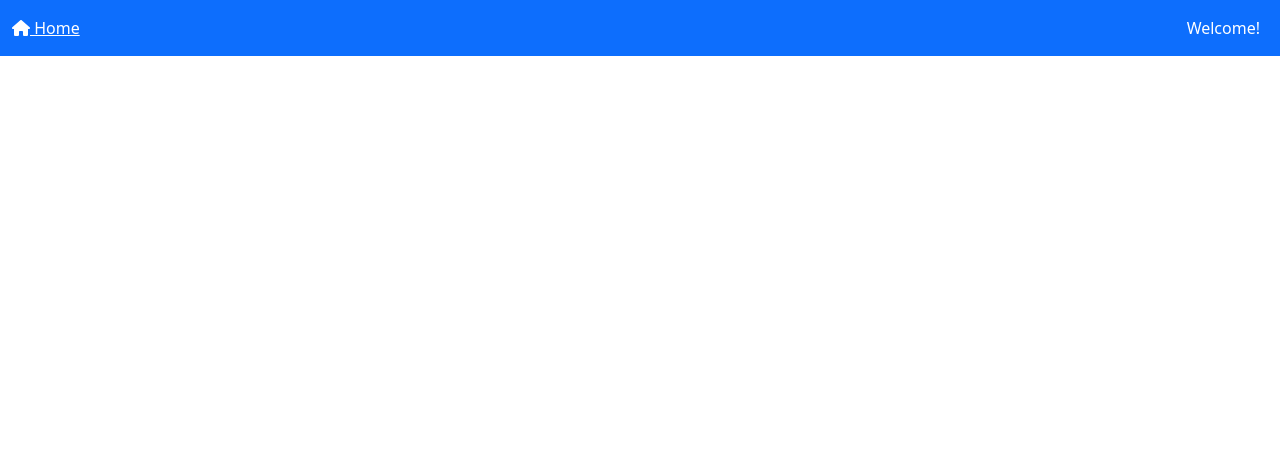
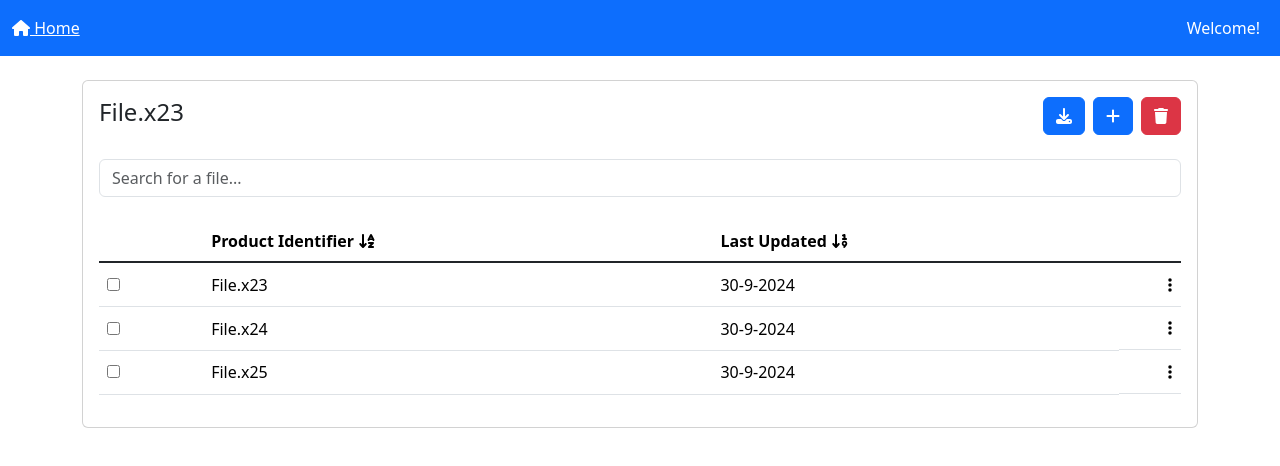
Before and after one commit to IvarOt/EVE-Frontend, a React (Vite) app in the folder eve-frontend/: page /ProductPage in a window 1280 px wide. Before the commit this address had no page. Shown: the top 466 px of the page. Built offline with nearby package versions, Linux system fonts and the light colour scheme.

Commit message:
Product page

```diff
--- a/eve-frontend/src/App.jsx
+++ b/eve-frontend/src/App.jsx
@@ -2,6 +2,7 @@ import { Routes, Route } from 'react-router-dom'
 import Dashboard from './pages/Dashboard'
 import "./App.css"
 import Navbar from './components/Navbar'
+import Productpage from './pages/Productpage'
 import Editpage from './pages/Edit-product'
 
 function App() {
@@ -11,6 +12,7 @@ function App() {
             <Routes>
                 <Route path="/" element={<Dashboard />} />
                 <Route path="/editpage" element={<Editpage />} />
+                <Route path="ProductPage" element={<Productpage />} />
             </Routes>
         </div>
     )
--- a/eve-frontend/src/pages/Dashboard.jsx
+++ b/eve-frontend/src/pages/Dashboard.jsx
@@ -2,6 +2,7 @@ import React, { useState, useEffect, useRef } from 'react';
 import { FontAwesomeIcon } from '@fortawesome/react-fontawesome';
 import { faTrash, faSortAlphaAsc, faSortNumericAsc, faEllipsisVertical } from '@fortawesome/free-solid-svg-icons';
 import UploadExcelPopup from '../components/UploadExcelPopup';
+import 'bootstrap/dist/css/bootstrap.min.css'; // Zorg ervoor dat Bootstrap is geïmporteerd
 
 function Dashboard() {
   const [dropdownOpen, setDropdownOpen] = useState(null);
@@ -48,7 +49,7 @@ function Dashboard() {
   };
 
   const handleClickOutside = (event) => {
-    if (dropdownRef.current && !dropdownRef.current.contains(event.target)) {
+    if (dropdownRefs.current.some(ref => ref && !ref.contains(event.target))) {
       setDropdownOpen(null);
     }
   };
--- /dev/null
+++ b/eve-frontend/src/pages/Productpage.jsx
@@ -0,0 +1,97 @@
+import React, { useState } from 'react';
+import 'bootstrap/dist/css/bootstrap.min.css';
+import { FontAwesomeIcon } from '@fortawesome/react-fontawesome';
+import { faDownload, faPlus, faTrash, faEllipsisVertical, faSortAlphaAsc, faSortNumericAsc } from '@fortawesome/free-solid-svg-icons';
+
+function ProductPage() {
+  const [products, setProducts] = useState([
+    { id: 1, identifier: 'File.x23', lastUpdated: '30-9-2024' },
+    { id: 2, identifier: 'File.x24', lastUpdated: '30-9-2024' },
+    { id: 3, identifier: 'File.x25', lastUpdated: '30-9-2024' }
+  ]);
+
+  const handleRename = (id) => {
+    console.log('Rename product with id:', id);
+  };
+
+  const handleEdit = (id) => {
+    console.log('Edit product with id:', id);
+  };
+
+  return (
+    <main className="container mt-4">
+      <div className="card mb-3">
+        <div className="card-body">
+          <div className="d-flex justify-content-between align-items-center mb-4">
+            <h4>File.x23</h4>
+            <div className="d-flex">
+              <button className="btn btn-primary me-2">
+                <FontAwesomeIcon icon={faDownload} className="text-white" />
+              </button>
+              <button className="btn btn-primary me-2">
+                <FontAwesomeIcon icon={faPlus} className="text-white" />
+              </button>
+              <button className="btn btn-danger">
+                <FontAwesomeIcon icon={faTrash} />
+              </button>
+            </div>
+          </div>
+
+          <div className="mb-4">
+            <input
+              type="text"
+              className="form-control"
+              placeholder="Search for a file..."
+            />
+          </div>
+
+          <table className="table table-auto table-hover align-middle">
+            <thead>
+              <tr>
+                <th scope="col"></th>
+                <th scope="col">Product Identifier <FontAwesomeIcon icon={faSortAlphaAsc} /></th>
+                <th scope="col">Last Updated <FontAwesomeIcon icon={faSortNumericAsc} /></th>
+                <th scope="col"></th>
+              </tr>
+            </thead>
+            <tbody className="table-group-divider">
+              {products.map((product) => (
+                <tr key={product.id}>
+                  <td><input type="checkbox" className="me-2" /></td>
+                  <td>{product.identifier}</td>
+                  <td>{product.lastUpdated}</td>
+                  <td className="d-flex justify-content-end">
+                    <div className="dropdown">
+                      <button
+                        className="btn btn-link text-black p-0"
+                        id={`dropdownMenuButton-${product.id}`}
+                        data-bs-toggle="dropdown"
+                        aria-expanded="false"
+                      >
+                        <FontAwesomeIcon icon={faEllipsisVertical} />
+                      </button>
+                      <ul className="dropdown-menu dropdown-menu-end" aria-labelledby={`dropdownMenuButton-${product.id}`}>
+                        <li>
+                          <button className="dropdown-item" onClick={() => handleRename(product.id)}>
+                            Rename
+                          </button>
+                        </li>
+                        <li>
+                          <button className="dropdown-item" onClick={() => handleEdit(product.id)}>
+                            Edit
+                          </button>
+                        </li>
+                      </ul>
+                    </div>
+                  </td>
+                </tr>
+              ))}
+            </tbody>
+          </table>
+        </div>
+      </div>
+    </main>
+  );
+}
+
+export default ProductPage;
```
